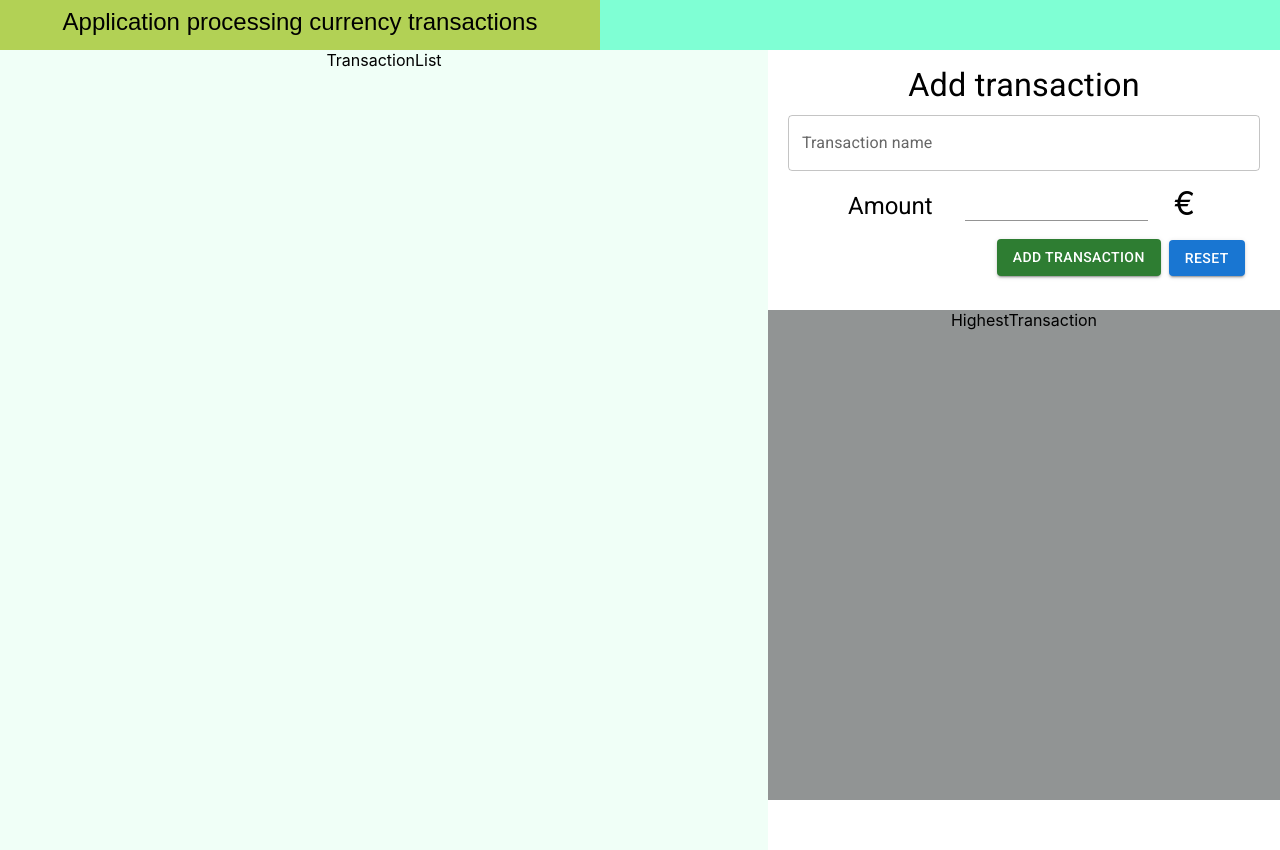
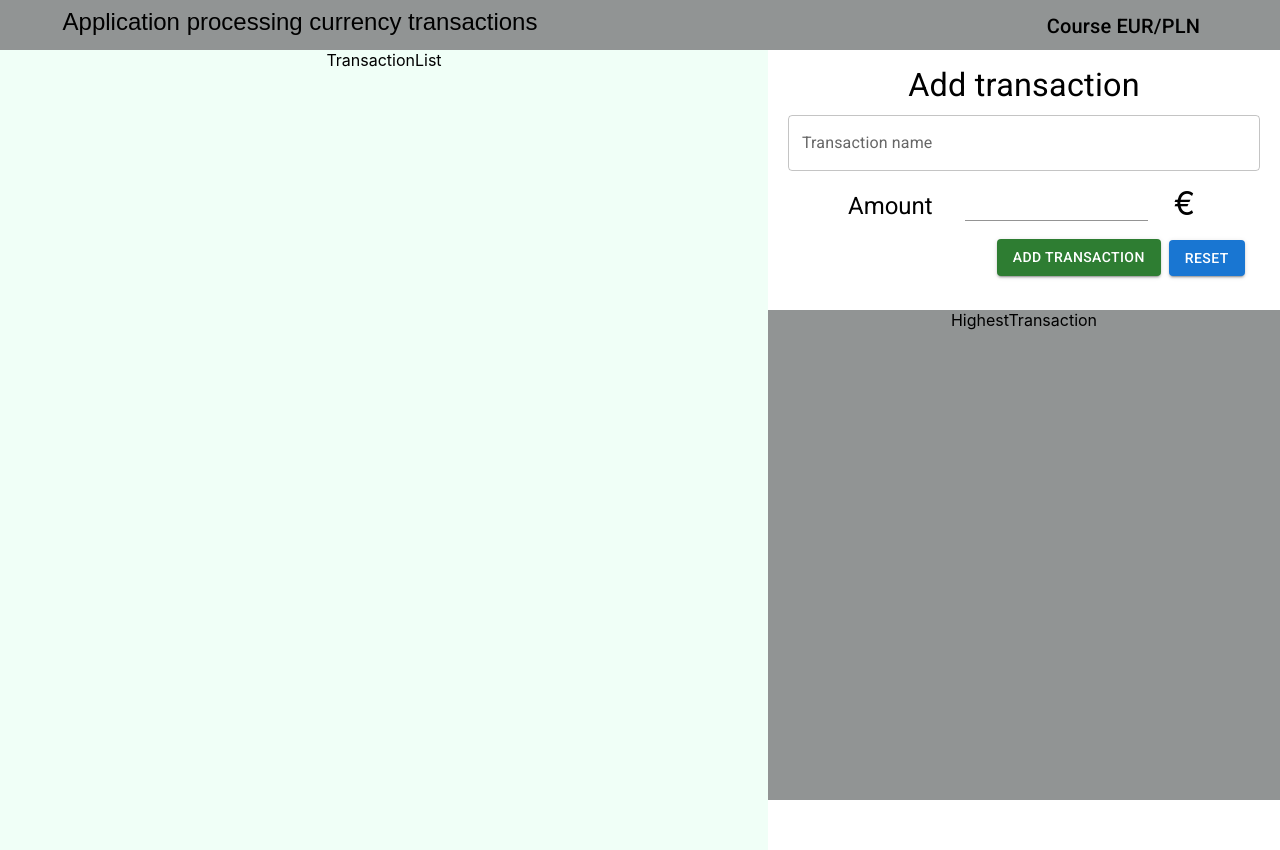
Before and after one commit to lukaszjagodka/application-processing-currency-transactions, a React (Create React App) app: page / in a window 1280 px wide. Shown: the top 850 px of the page. Built offline with nearby package versions, Linux system fonts and the light colour scheme; the HTML template or start-up script is replaced by a standard one.

Commit message:
Add course change

```diff
--- a/src/components/Navbar/Navbar.css
+++ b/src/components/Navbar/Navbar.css
@@ -1,18 +1,36 @@
 .navbar-container {
   height: 50px;
   width: 100%;
-  background-color: aquamarine;
 }
 
 .navbar-name {
-  background-color: rgb(178, 209, 85);
   height: 50px;
   width: 600px;
   position: static;
   font: 1.5em sans-serif;
+  float: left;
 }
 
 .p-navbar {
   margin: 0;
   transform: translateY(30%);
 }
+
+.course {
+  margin-top: 10px;
+  top: 50px;
+  float: right;
+}
+
+.course-field {
+  float: left;
+}
+
+.course-name {
+  height: 10px;
+  margin-right: 10px;
+}
+
+.course-amount {
+  margin-top: -4px;
+}
--- a/src/components/Navbar/Navbar.tsx
+++ b/src/components/Navbar/Navbar.tsx
@@ -1,12 +1,52 @@
-import React from 'react';
+import React, { useState } from 'react';
+
+import {
+  createTheme,
+  responsiveFontSizes,
+  ThemeProvider,
+} from '@mui/material/styles';
+import Typography from '@mui/material/Typography';
+
 import './Navbar.css';
+import Input from '@mui/material/Input/Input';
+
+let theme = createTheme();
+theme = responsiveFontSizes(theme);
 
 function Navbar() {
+  const [course, setCourse] = useState<number>();
+
+  const handleChangeCourse = (event: any) => {
+    setCourse(event.target.value);
+  };
+
   return (
     <div className="navbar-container">
       <div className="navbar-name">
         <p className="p-navbar">Application processing currency transactions</p>
       </div>
+      <div className="course">
+        <div className="course-field">
+          <div className="course-name">
+            <ThemeProvider theme={theme}>
+              <Typography variant="h6">Course EUR/PLN</Typography>
+            </ThemeProvider>
+          </div>
+        </div>
+        <div className="course-field">
+          <div className="course-amount">
+            <Input
+              className="input-course"
+              type="number"
+              onChange={handleChangeCourse}
+              value={course}
+              size="medium"
+              style={{ width: 70, fontSize: 22 }}
+              disableUnderline
+            />
+          </div>
+        </div>
+      </div>
     </div>
   );
 }
```
